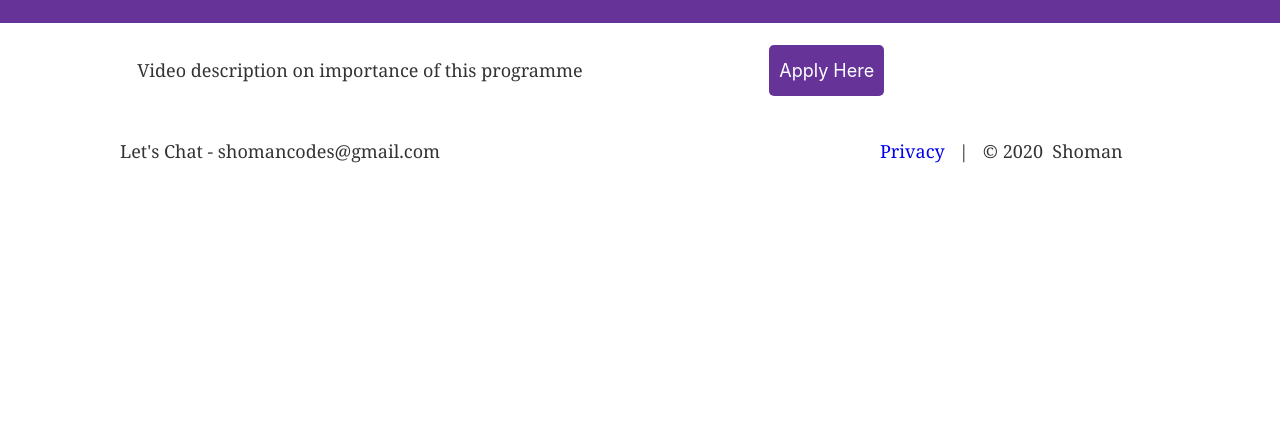
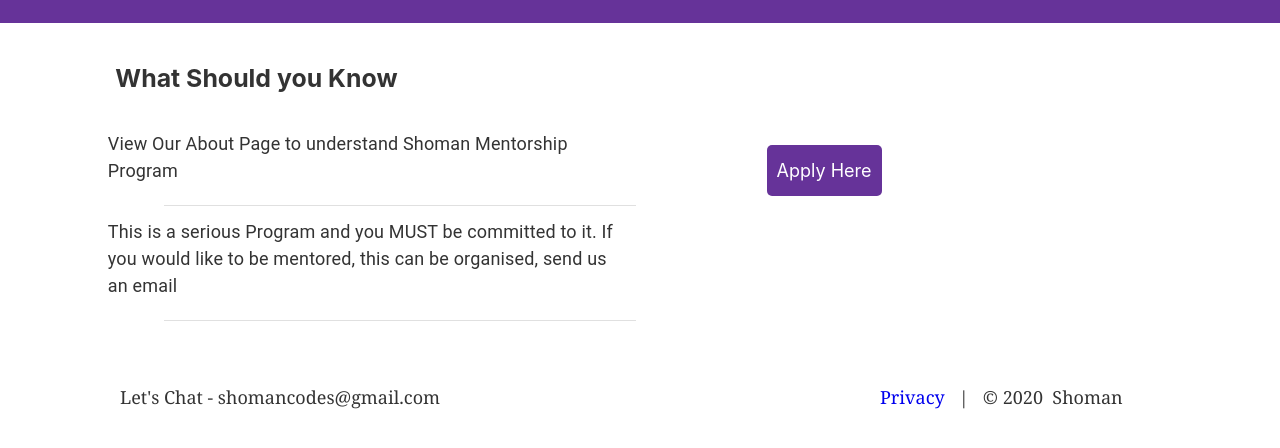
Before and after one commit to Nicanor008/shoman-FE, a Gatsby site: page /apply in a window 1280 px wide. Shown: the part 74-522 px from the top of the page. Built offline with nearby package versions, Linux system fonts and the light colour scheme; Gatsby itself is replaced by a stand-in of ours.

Commit message:
Apply rules

```diff
--- a/src/components/commons/home/mission.js
+++ b/src/components/commons/home/mission.js
@@ -13,11 +13,6 @@ const Mission = () => {
           <img src={Nic} alt="df" width="400" className="" />
         </Grid>
         <Grid item md={7} className="missionText">
-          {/* My Name is <a href="http://offbeat-drug.surge.sh/">Nicanor Korir</a>{" "}
-          and I was inspired to create this platform as a result of the
-          mentorship I received at Andela. <br />Mentorship Shaped my career path and
-          I would like to pass the knowledge.
-          <br /> */}
           Free, accessible & dedicated mentorship program.
           <br />
           <br />
--- a/src/components/commons/requirements/index.js
+++ b/src/components/commons/requirements/index.js
@@ -9,9 +9,11 @@ const SingleRequirement = ({ title, content, content2, content3, icon }) => {
   return (
     <div>
       <ListItem alignItems="flex-start">
+      {icon &&
         <ListItemAvatar>
           <Avatar alt="Icon">{icon}</Avatar>
         </ListItemAvatar>
+        }
         <ListItemText
           primary={title}
           secondary={content}
--- a/src/pages/about.js
+++ b/src/pages/about.js
@@ -10,7 +10,7 @@ import DirectionsWalkIcon from '@material-ui/icons/DirectionsWalk';
 import PlaylistAddCheckIcon from '@material-ui/icons/PlaylistAddCheck';
 import EmailIcon from '@material-ui/icons/Email';
 import LoyaltyIcon from '@material-ui/icons/Loyalty';
-
+import AccountCircleIcon from '@material-ui/icons/AccountCircle';
 
 export default function Requirements() {
 
@@ -35,6 +35,7 @@ export default function Requirements() {
         <SingleRequirement
             title="Target Audience"
             content="Beginners/Novice. Anybody who wants to be a better software engineer and would like guidance/mentorship."
+            icon={<AccountCircleIcon />}
         />
         <SingleRequirement
             title="Duration"
--- a/src/pages/apply.js
+++ b/src/pages/apply.js
@@ -4,27 +4,31 @@ import Layout from "../components/layout"
 import SEO from "../components/seo"
 
 import "../styles/apply.scss"
-import { Link, Grid } from "@material-ui/core"
+import { Link, Grid, List } from "@material-ui/core"
+import SingleRequirement from "../components/commons/requirements"
 
 function HomePage() {
   return (
     <Layout>
       <SEO title="Apply" />
       <div className="applyWrapper">
-      <Grid container spacing={3}>
+        <Grid container spacing={1}>
           <Grid item md={6}>
-          <center>
-            Video description on importance of this programme
-          </center>
+            <List>
+              <h3>&nbsp;&nbsp;&nbsp;&nbsp;What Should you Know</h3>
+              <SingleRequirement title="View Our About Page to understand Shoman Mentorship Program" />
+              <SingleRequirement title="This is a serious Program and you MUST be committed to it. If you would like to be mentored, this can be organised,
+                                        send us an email" />
+            </List>
           </Grid>
-        <Grid item md={4}>
+          <Grid item md={4} className="ApplyHereButtonWrapper">
             <center>
               <Link
                 href="https://docs.google.com/forms/d/1C0MMYr1dPG0n1wAao3FQqgkVJpUjZHJRb3eP3kPo2f8/edit"
                 rel="noopener"
                 target="_blank"
                 className="ApplyHereButton"
-            style={{color:"white"}}
+                style={{ color: "white"}}
               >
                 Apply Here
               </Link>
--- a/src/styles/apply.scss
+++ b/src/styles/apply.scss
@@ -9,12 +9,16 @@
   color:white;
   padding:15px 10px;
   border-radius:5px;
+  margin-top: 120rem !important;
   font-family: -apple-system, BlinkMacSystemFont, 'Segoe UI', Roboto, Oxygen, Ubuntu, Cantarell, 'Open Sans', 'Helvetica Neue', sans-serif;
 }
 .ApplyHereButton:hover {
   background-color: rgb(49, 27, 175);
   text-decoration: none;
 
+}
+.ApplyHereButtonWrapper {
+  margin-top: 100px !important;
 }
 
 @media only screen and (max-width: 678px) {
@@ -24,4 +28,9 @@
   .homePageWrapper {
     padding: 0.504rem 2.4875rem 0.45rem;
   }
+  .ApplyHereButtonWrapper {
+    margin-top: 20px !important;
+    margin-left: 100px !important;
+    margin-bottom: 20px !important;
+  }
 }
```
Also changed, not shown: src/pages/index.js (+0 -10 lines). Lines whose indentation alone changed are shown as unchanged.
